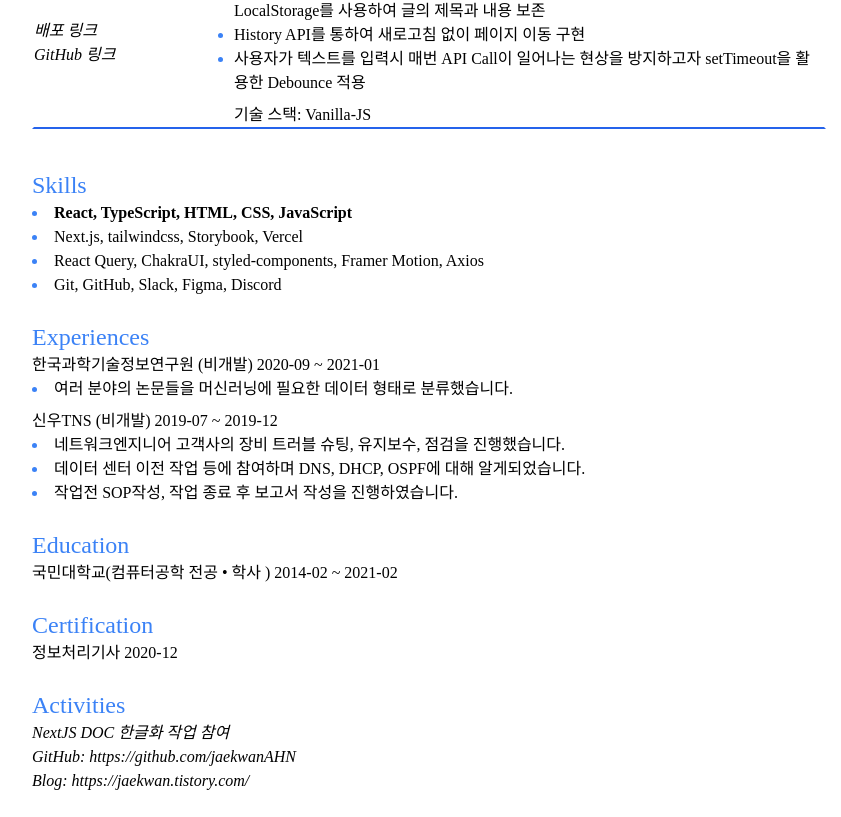
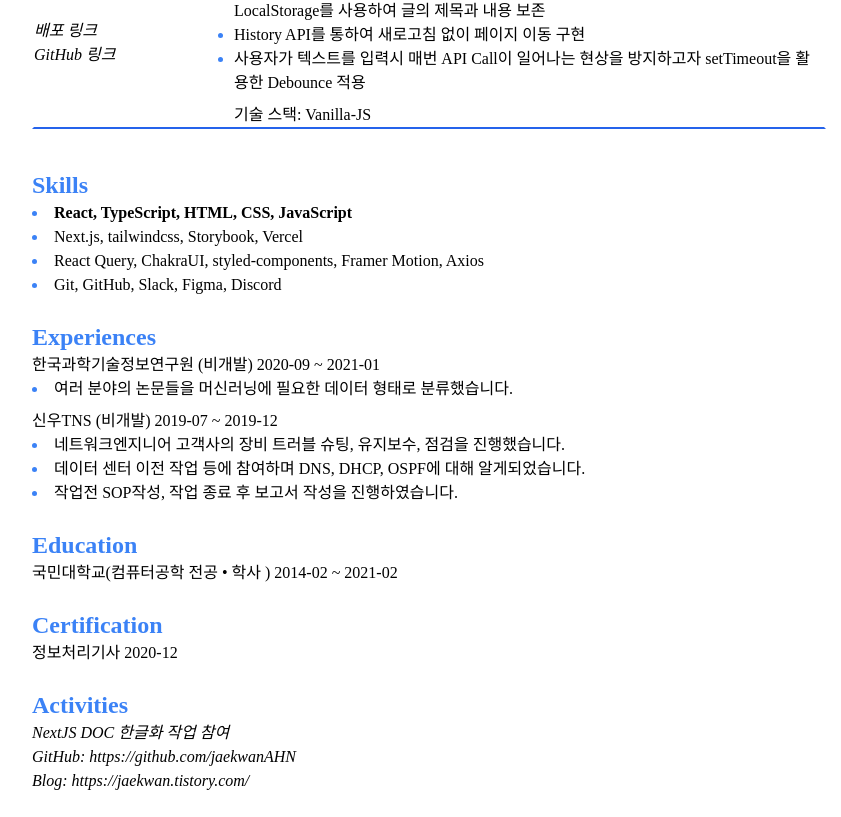
Before and after one commit to jaekwanAHN/resume, a Next.js app: page / in a window 1280 px wide. Shown: the part 1407-2224 px from the top of the page, without its empty margins (211-1052 px from the left). Built offline with nearby package versions, Linux system fonts and the light colour scheme.

Commit message:
Feat: 제목 강조 적용

```diff
--- a/src/components/Projects/index.tsx
+++ b/src/components/Projects/index.tsx
@@ -9,7 +9,7 @@ interface ProjectInfoProps {
 const Projects = ({ projects }: ProjectInfoProps) => {
   return (
     <div className="section flex justify-start flex-col">
-      <p className="text-2xl text-blue-500">Projects</p>
+      <p className="text-2xl text-blue-500 sectionTitle">Projects</p>
       {projects.map((project) => {
         return (
           <div
--- a/src/components/activities/indext.tsx
+++ b/src/components/activities/indext.tsx
@@ -11,7 +11,7 @@ interface activitiesProps {
 const Activities = ({ activities }: activitiesProps) => {
   return (
     <div className="section">
-      <p className="text-2xl text-blue-500">Activities</p>
+      <p className="text-2xl text-blue-500 sectionTitle">Activities</p>
       {activities.map((activity) => {
         return (
           <Fragment key={activity.title}>
--- a/src/components/certification/index.tsx
+++ b/src/components/certification/index.tsx
@@ -5,7 +5,7 @@ interface certificationProps {
 const Certification = ({ certification }: certificationProps) => {
   return (
     <div className="section">
-      <p className="text-2xl text-blue-500">Certification</p>
+      <p className="text-2xl text-blue-500 sectionTitle">Certification</p>
       <p>{certification}</p>
     </div>
   );
--- a/src/components/education/index.tsx
+++ b/src/components/education/index.tsx
@@ -5,7 +5,7 @@ interface EducationProps {
 const Education = ({ education }: EducationProps) => {
   return (
     <div className="section">
-      <p className="text-2xl text-blue-500">Education</p>
+      <p className="text-2xl text-blue-500 sectionTitle">Education</p>
       <p>{education}</p>
     </div>
   );
--- a/src/components/experiences/index.tsx
+++ b/src/components/experiences/index.tsx
@@ -3,7 +3,7 @@ import { PersonalInformation } from '@/data/personal';
 const Experiences = () => {
   return (
     <div className="section">
-      <p className="text-2xl text-blue-500">Experiences</p>
+      <p className="text-2xl text-blue-500 sectionTitle">Experiences</p>
       {PersonalInformation.experiences.map((experience) => {
         return (
           <div key={experience.name} className="mb-2">
--- a/src/components/skills/index.tsx
+++ b/src/components/skills/index.tsx
@@ -5,7 +5,7 @@ interface skillList {
 const Skills = ({ skills }: skillList) => {
   return (
     <div className="section">
-      <p className="text-2xl text-blue-500">Skills</p>
+      <p className="text-2xl text-blue-500 sectionTitle">Skills</p>
       <ul className="marker:text-blue-500 list-disc list-inside">
         {skills.map((skillList, idx) => {
           if (idx === 0) {
--- a/src/style/globalStyle.css
+++ b/src/style/globalStyle.css
@@ -3,13 +3,9 @@
 @tailwind utilities;
 
 * {
-  font-family: 'Pretendard,-apple-system,BlinkMacSystemFont,Bazier Square,Noto Sans KR,Segoe UI,Apple SD Gothic Neo,Roboto,Helvetica Neue,Arial,sans-serif,Apple Color Emoji,Segoe UI Emoji,Segoe UI Symbol,Noto Color Emoji;t';
-}
-
-* {
   outline: none;
   box-sizing: border-box;
-  font-family: 'Pretendard,-apple-system,BlinkMacSystemFont,Bazier Square,Noto Sans KR,Segoe UI,Apple SD Gothic Neo,Roboto,Helvetica Neue,Arial,sans-serif,Apple Color Emoji,Segoe UI Emoji,Segoe UI Symbol,Noto Color Emoji;';
+  font-family: 'Pretendard,-apple-system,BlinkMacSystemFont,Bazier Square,Noto Sans KR,Segoe UI,Apple SD Gothic Neo,Roboto,Helvetica Neue,Arial,sans-serif,Apple Color Emoji,Segoe UI Emoji,Segoe UI Symbol,Noto Color Emoji';
 }
 #root {
   line-height: 1;
@@ -20,4 +16,5 @@
 }
 
 .sectionTitle {
+  font-weight: bold;
 }
--- a/tailwind.config.js
+++ b/tailwind.config.js
@@ -15,4 +15,4 @@ module.exports = {
     },
   },
   plugins: [],
-}
+};
```
